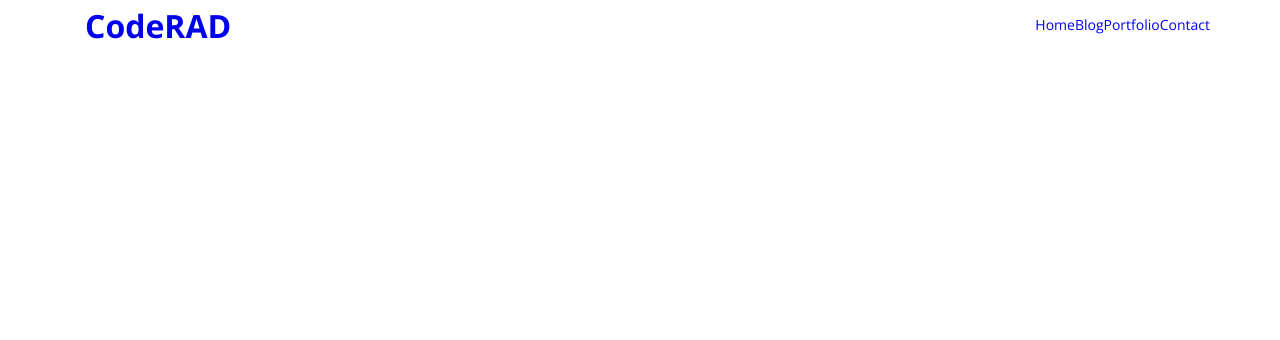
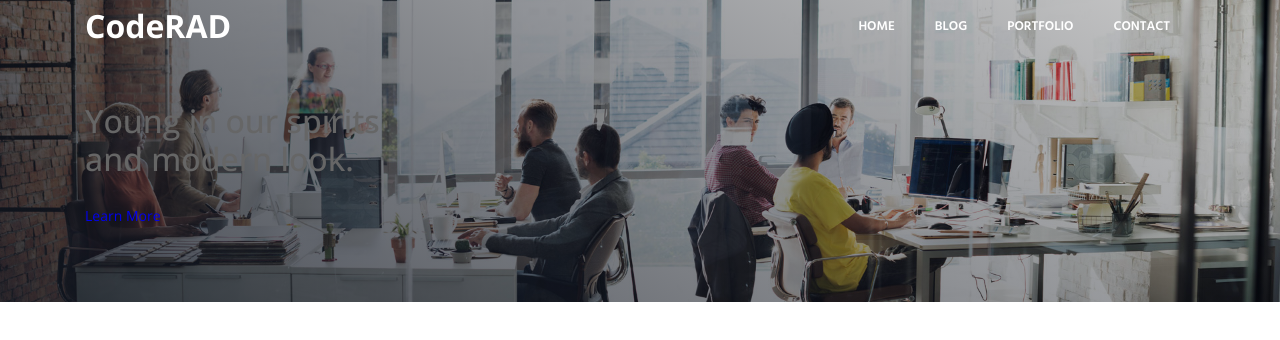
Before and after one commit to inanecreative/CodeRAD-Project, a plain HTML site: page index.html in a window 1280 px wide. Drawn offline with nearby package versions, Linux system fonts and the light colour scheme.

Commit message:
Navbar Part 2 -- Continued navbar layout/design

```diff
--- a/CSS/styles.css
+++ b/CSS/styles.css
@@ -7,6 +7,10 @@
     left: 0;
     z-index: 500;
     transition: ease-in-out 0.3s;
+}
+
+[aria-controls="navbarDropdown"] {
+    display: none;
 }
 
 .navbar-nav {
@@ -25,4 +29,44 @@
     font-weight: 700;
     width: 100%;
     transition: ease-in-out 0.3s;
+    color: var(--white);
  }
+
+ .bg-header {
+    background-image: url(../Assets/bg-header-1.jpg);
+    background-color: var(--footer);
+    background-repeat: no-repeat;
+    background-size: cover;
+    background-position: 50% 20%;
+    position: relative;
+    z-index: 1;
+    padding: 4.6875rem 0;
+ }
+
+ .bg-header::before {
+    background-image: linear-gradient(
+        30deg,
+        rgba(21, 27, 38, 0.8) 0%,
+        rgba(0, 0, 0, 0.2) 100%
+    );
+    position: absolute;
+    top: 0;
+    right: 0;
+    left: 0;
+    bottom: 0;
+    width: 100%;
+    height: 100%;
+    z-index: -1;
+    content: "";
+
+ }
+
+ .nav-link a {
+    color: var(--white);
+    font-size: 0.8125rem;
+    font-weight: 600;
+    font-family: "Hind";
+    text-transform: uppercase;
+    margin-right: 2.5rem;
+    line-height: 1.25rem;
+ }
--- a/index.html
+++ b/index.html
@@ -25,7 +25,10 @@
 
         <nav class="navbar nav">
             <div class="container">
-                <a class="navbar-brand" href="#">CodeRAD</a>
+                <button class="navbar-toggler" aria-expanded="false" aria-controls="navbarDropdown">
+                    <span>&#9776;</span>
+                </button>
+                <a class="navbar-brand" href="index.html">CodeRAD</a>
             <ul class="navbar-nav">
                 <li class="nav-link">
                     <a href="#"> Home </a>
@@ -43,5 +46,16 @@
             </div>
         </nav>
 
+        <header class="bg-header">
+            <div class="container">
+                    <div class="hero-wrapper">
+                        <h2 class="hero-header">
+                            Young in our spirits <br> and modern look.
+                        </h2>
+                        <a href="#">Learn More</a>
+                    </div>
+            </div>
+        </header>
+
     </body>
 </html>
```
